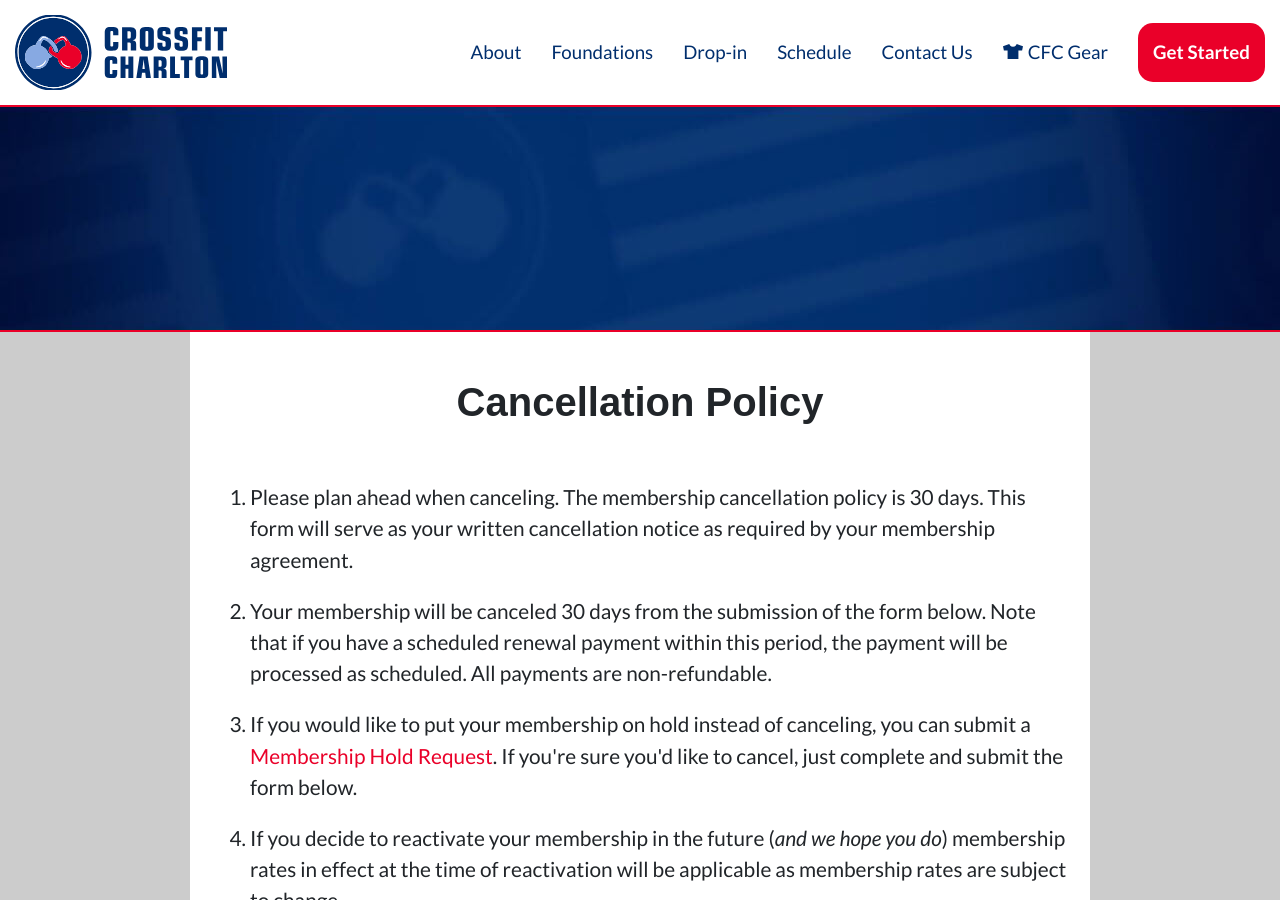
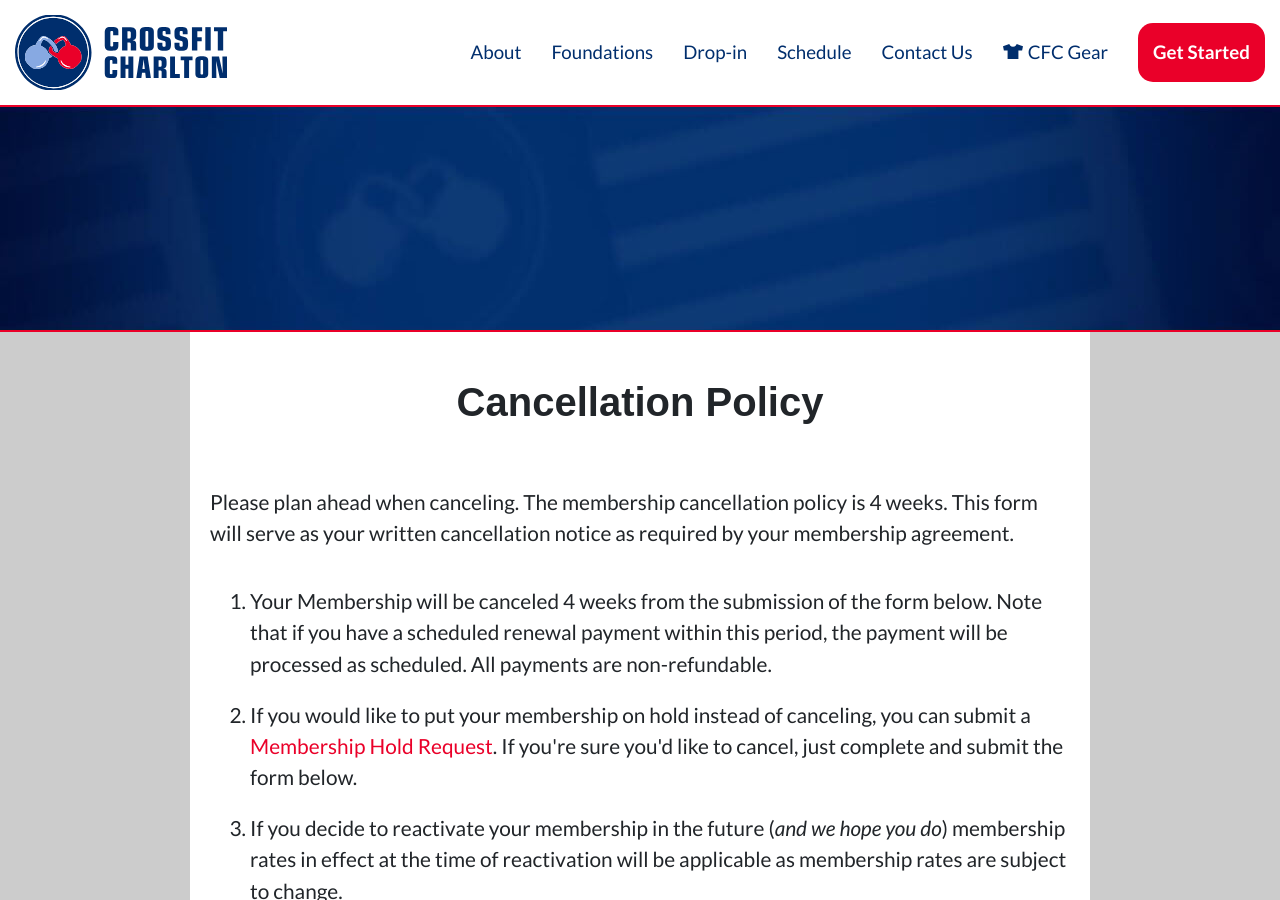
Before and after one commit to jeffhow/crossfitcharlton, a Jekyll site: the page built from cancel.html, in a window 1280 px wide and 900 px high. Built offline with Jekyll 4.4.1, drawn with Linux system fonts in a browser that asks for light colours; some web fonts are replaced; some of the changed text lies outside the part shown.

Commit message:
contact form updates

```diff
--- a/_config.yml
+++ b/_config.yml
@@ -26,10 +26,10 @@
   Start Today with a Free 1-on-1 Intro
 
 # Staging only
-# baseurl: "crossfitcharlton" # the subpath of your site, e.g. /blog
+baseurl: "crossfitcharlton" # the subpath of your site, e.g. /blog
 
 # Local and Production
-baseurl: "" # the subpath of your site, e.g. /blog
+# baseurl: "" # the subpath of your site, e.g. /blog
 
 url: "https://www.crossfitcharlton.com/" # the base hostname & protocol for your site, e.g. http://example.com
 facebook_username: CrossFitCharlton
--- a/cancel.html
+++ b/cancel.html
@@ -13,12 +13,12 @@
 
 <div class="container multi-col contact-us">
   <h2>Cancellation Policy</h2>
-  <ol class="space-after-item">
+  <p>
+    Please plan ahead when canceling. The membership cancellation policy is 4 weeks. This form will serve as your written cancellation notice as required by your membership agreement.
+  </p>
+    <ol class="space-after-item">
     <li>
-      Please plan ahead when canceling. The membership cancellation policy is 30 days. This form will serve as your written cancellation notice as required by your membership agreement.
-    </li>
-    <li>
-      Your membership will be canceled 30 days from the submission of the form below. Note that if you have a scheduled renewal payment within this period, the payment will be processed as scheduled. All payments are non-refundable.
+      Your Membership will be canceled 4 weeks from the submission of the form below. Note that if you have a scheduled renewal payment within this period, the payment will be processed as scheduled. All payments are non-refundable.
     </li>
     <li>
       If you would like to put your membership on hold instead of canceling, you can submit a <a href="hold.html" class="size-normal">Membership Hold Request</a>. If you're sure you'd like to cancel, just complete and submit the form below.
@@ -148,6 +148,12 @@
         <option value="Not at all well">Not at all well</option>
       </select>
 
+      <p style="text-align: center;">
+        <strong>Please Allow 48 hours for processing.</strong>
+        <br/>
+        <em>All Requests will be processed using the request date on this form.</em>
+      </p>
+
       <button class="cta cta--lg cta--blue" style="margin-top: 40px">Request Cancellation</button>
     </form>
   </div>
```
Also changed, not shown: Gemfile.lock.
